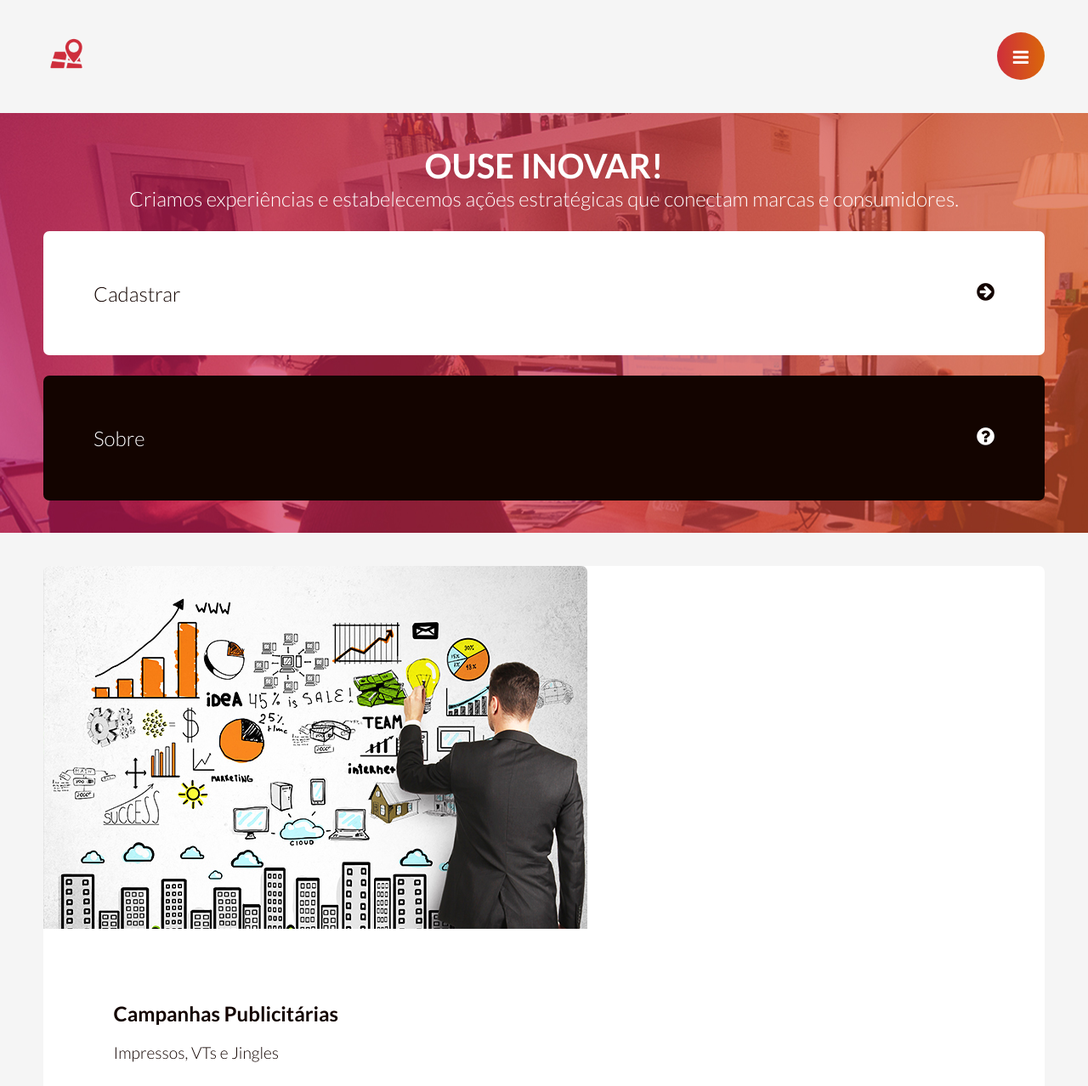
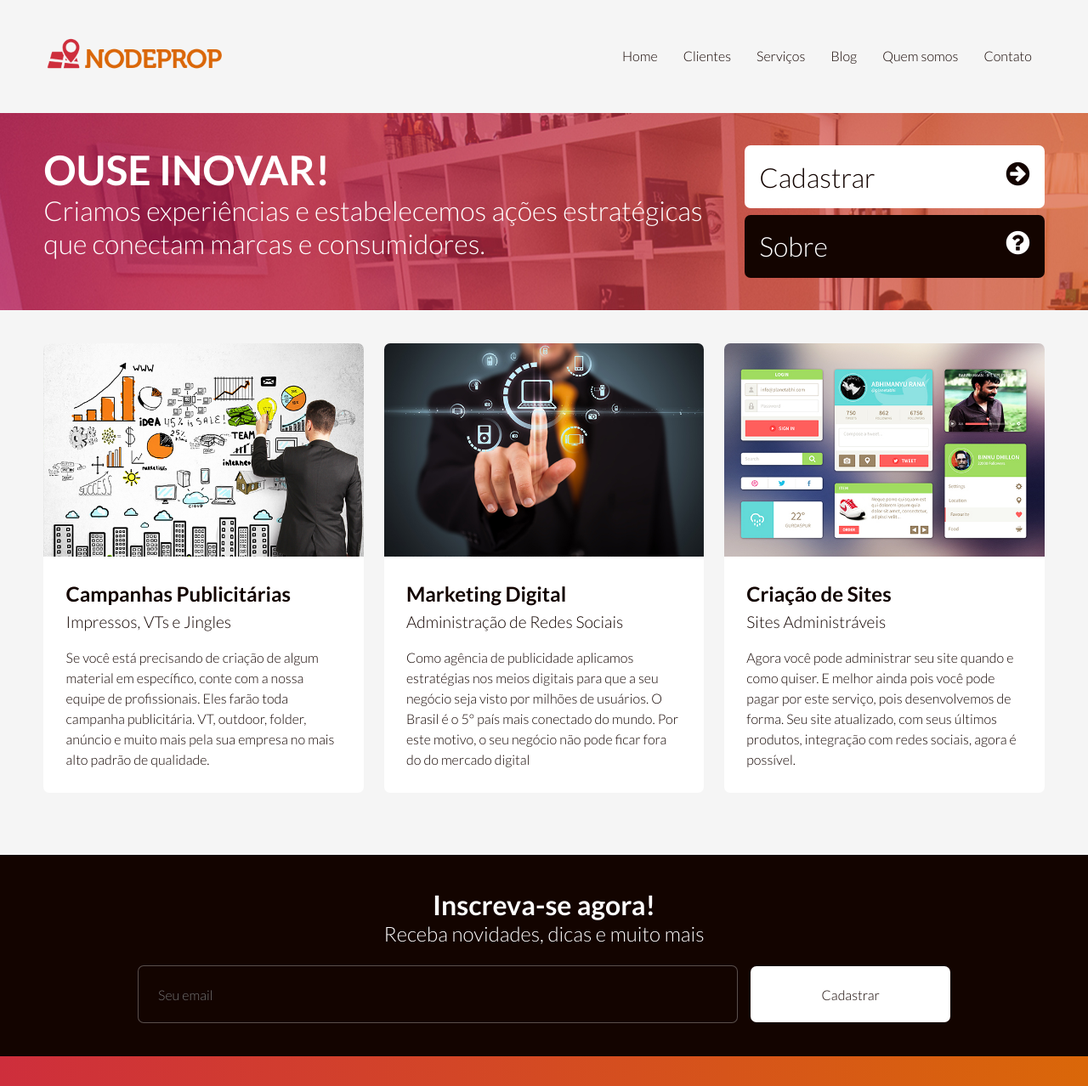
Before and after one commit to Gilvan751/site-responsivo, a plain HTML site: page index.html in a window 1280 px wide. Shown: the top 1278 px of the page at 85% size. Drawn offline with nearby package versions, Linux system fonts and the light colour scheme.

Commit message:
feat: add media quary

```diff
--- a/css/style.css
+++ b/css/style.css
@@ -1,204 +1,91 @@
-/* RESET */
-* {
-    margin: 0;
-    padding: 0;
-    font-size:100%;
-    border:none;
-    outline:none;
-    font-weight:300;
-    box-sizing: border-box;
-    font-family:'Lato', sans-serif;
-}
-body  {
-    background-color:#f5f5f5;
-}
-a {
-    text-decoration: none;
-}
-ul {
-    list-style: none;
-}
-img {
-    max-width: 100%;
-}
-/* CONTAINER */
-.container {
-    width: 100%;
-    float: left;
-    padding: 3% 4%;
-    text-align: center;
-}
-/* BG COLOR */
-.bg-gradiente {
-    background: linear-gradient(to right, #ce2e3c,#da6709)
-}
-.bg-black {
-    background-color:#130400 ;
-}
-.bg-white {
-    background-color: #fff;
-}
-/* HELPERS(BOTÃO RADIUS) */
-.radius {
-    border-radius:7px;
-}
-/*  CABEÇALHO */
-
-.logo {
-    width: 56px;
-    height: 56px;
-    float: left;
-    background:url(../img/logo-mobile.png) center center/56px no-repeat;
-    font-size: 0;
-}
-.btn-menu {
-    width:56px;
-    height: 56px;
-    float:right;
-    text-align: center;
-    color: #fff;
-    border-radius: 56px;
-    cursor: pointer;
-
-}
-/* MENU */
-.menu {
-    display:none;
-    width: 100%;
-    height:100%;
-    position:fixed;
-    background-color: rgba(0,0,0,0.9);
-    top: 0;
-    left: 0;
-}
-.btn-close {
-    font-size:1.5em;
-    color: #fff;
-    float: right;
-    cursor: pointer;
-    margin: 2% 3% 0 0 ;
-}
-.menu ul {
-    width: 100%;
-    float: left;
-    text-align: center;
-}
-.menu li {
-    padding: 1.5%;
-}
-.menu li a {
-    font-size: 2em;
-    color: #fff;
-    padding: 1.5% 3%;
-}
-.menu li a:hover {
-    border: 1px solid #fec63e;
-}
-/* BANNER */
-.banner {
-    background: url(../img/bg.jpg) no-repeat fixed;
-}
-.title {
-    width: 100%;
-}
-.title h2 {
-    font-size:2.5em;
-    color: #fff;
-    font-weight:700;
-}
-.title h3 {
-    font-size:1.5em;
-    color: #fff;
-}
-.buttons {
-    width: 100%;
-    margin-top:2%;
-}
-.buttons i {
-    float:right;
-}
-.btn {
-    width: 100%;
-    font-size: 1.5em;
-    text-align: left;
-    cursor:pointer;
-    padding: 5%;
-}
-.btn-cadastrar {
-   color:#130400;
-}
-.btn-sobre {
-    color:#fff;
-    margin-top: 2%;
-}
-/* SERVIÇOS */
-
-.servico {
-    width: 100%;
-    text-align:left;
-    margin-bottom: 3%;;
-}
-.servico img {
-    border-radius: 7px 7px 0 0;
-}
-.inner {
-    padding: 7%;
-}.inner a {
-    font-size:1.5em;
-    color: #130400;
-    font-weight: 700;
-}
-.inner h4 {
-    font-size:1.2em;
-    color: #130400;
-    margin-top: 2%;
-}
-.inner p {
-    color: #130400;
-    margin-top: 6%;
-    line-height: 1.5em;
-}
-/* NEWSLETTER */
-
-.newsletter h2 {
-    font-size: 1.5em;
-    color: #fff;
-    font-weight: 700;
-}
-.newsletter h3 {
-    color: #fff;
-}
-.newsletter form {
-    margin-top: 2%;
-}
-.newsletter input {
-    width: 100%;
-    color: #fff;
-    border: 1px solid rgba(255,255,255,0.3);
-    padding:5%;
-}
-.newsletter button {
-    width: 100%;
-    color: #130400;
-    border: 1px solid rgba(255,255,255,0.3);
-    padding:5%;
-    cursor: pointer;
-    margin-top: 2%;
-}
-/* FOOTER */
-
-.social-icons a {
-    font-size: 1.5em;
-    color: rgba(255,255,255,0.7);
-    margin-right: 3%;
-}
-.social-icons a:last-child {
-    margin-right: 0;
-}
-.social-icons a:hover {
-    color: rgb(255,255,255);
-}
-.copyright  {
-    margin-top: 2%;
-    color: rgba(255,255,255,0.7);
-}
+/*=========== RESET ==========*/
+* {margin: 0; padding: 0; font-size: 100%; border: none; outline: none; font-weight: 300; box-sizing: border-box;
+    font-family: 'Lato', sans-serif;}
+    body {background-color: #f5f5f5;}
+    a {text-decoration: none;}
+    ul {list-style: none;}
+    img {max-width: 100%;}
+    /*=========== CONTAINER ==========*/
+    .container {width: 100%; float: left; padding: 3% 4%; text-align: center;}
+    /*=========== BG COLORS ==========*/
+    .bg-gradient {background: linear-gradient(to right,#ce2e3c,#da6709);}
+    .bg-black {background-color: #130400; }
+    .bg-white {background-color: #fff;}
+    /*=========== HELPERS ==========*/
+    .radius {border-radius: 7px;}
+    /* CABEÇALHO */
+    .logo {width: 56px; height: 56px; float: left; background: url(../img/logo-mobile.png) center center/56px no-repeat;
+    font-size: 0;}
+    .btn-menu {width: 56px; height: 56px; float: right; text-align: center; color: #fff; border-radius:56px; cursor: pointer;}
+    /* MENU */
+    .menu {display:none; width: 100%; height: 100%; position: fixed; background-color: rgba(0,0,0,0.9); top: 0; left: 0;}
+    .btn-close {font-size: 1.5em; color: #fff; float: right; cursor: pointer; margin: 2% 3% 0 0;}
+    .menu ul {width: 100%; float: left; text-align: center;}
+    .menu li {padding: 1.5%;}
+    .menu li a {font-size: 2em; color: #fff; padding: 1.5% 3%;}
+    .menu li a:hover {border:1px solid #da6709;}
+    /* BANNER */
+    .banner {background: url(../img/bg.jpg) no-repeat fixed;}
+    .title {width: 100%;}
+    .title h2 {font-size: 2.5em; color: #fff; font-weight: 700;}
+    .title h3 {font-size: 1.5em; color: #fff;}
+    .buttons {width: 100%; margin-top: 2%;}
+    .buttons i {float: right;}
+    .btn {width: 100%; font-size: 1.5em; text-align: left; cursor: pointer; padding: 5%; }
+    .btn-cadastrar { color: #130400;}
+    .btn-sobre {color:#fff ; margin-top: 2%;}
+    /* SERVIÇOS */
+    .servico {width: 100%;  text-align: left;  margin-bottom: 3%;}
+    .servico img {border-radius: 7px 7px 0 0;}
+    .inner {padding: 7%;}
+    .inner a {font-size: 1.5em; color: #130400; font-weight: 700; }
+    .inner h4 {font-size: 1.2em; color: #130400; margin-top: 2%; }
+    .inner p {margin-top: 6%; color: #130400; line-height: 1.5em;}
+    /* NEWSLETTER */
+    .newsletter h2 {font-size: 1.5em; color: #fff; font-weight: 700;}
+    .newsletter h3 {color: #fff;}
+    .newsletter form {margin-top: 2%;}
+    .newsletter input {width: 100%;  color: #fff; border: 1px solid rgba(255,255,255,0.3); padding: 5%; }
+    .newsletter button {width: 100%;  color:#130400; padding: 5%; cursor: pointer; margin-top: 2%; }
+    /* RODAPÉ */
+    .social-icons a {font-size: 1.5em; color: rgba(255,255,255,0.7); margin-right: 3%;}
+    .social-icons a:last-child {margin-right: 0;}
+    .social-icons a:hover {color: rgb(255,255,255);}
+    .copyright {color: rgba(255, 255, 255, 0.7); margin-top:2%;}
+    /* ========== MOBILE FIRST ==========*/
+    /* SMALL DEVICES - SMARTPHONES */
+    @media screen and (min-width: 480px) {
+    .logo {width: 214px; background: url(../img/logo.png) center center/214px no-repeat;}
+    .btn {font-size: 2em;}
+    }
+    /* SMALL DEVICES - TABLETS*/
+    @media screen and (min-width: 768px) {
+    .servico {width: 49%; float: left; margin-right: 2%;}
+    .servico:nth-child(2){margin-right: 0;}
+    .newsletter h2 {font-size: 2em;}
+    .newsletter h3 {font-size: 1.5em;}
+    .newsletter input {width: 70%; padding: 2%; float: left; margin-right: 1%;}
+    .newsletter button {width: 29%; padding: 2%; float: right; margin-top: 0;}
+    }
+    /* MEDIUM DEVICES - TABLETS & DESKTOPS*/
+    @media screen and (min-width: 960px) {
+    .title {width: 70%; float: left; text-align: left;}
+    .title h2 {font-size: 3em;}
+    .title h3 {font-size: 2em;}
+    .buttons {width: 30%; float: right; margin-top: 0; }
+    .servico {width: 32%; }
+    .servico:nth-child(2){margin-right: 2%;}
+    .servico:nth-child(3){margin-right: 0;}
+    .newsletter input {width: 60%; float: none;}
+    .newsletter button {width: 20%; float: none;}
+    }
+    /* LARGE DEVICES - WIDE SCREENS*/
+    @media screen and (min-width: 1280px) {
+    .btn-menu {display: none;}
+    .btn-close {display: none;}
+    .menu {width: auto; height: 56px; line-height: 56px; float: right; background-color: #f5f5f5;
+    display: block !important; position: static;}
+    .menu li {padding: 0; float: left;}
+    .menu li a {color:#130400; font-size: 1em; padding: 15px; }
+    .menu li a:hover {border: none; color:#da6709; }
+    }
--- a/index.html
+++ b/index.html
@@ -3,7 +3,7 @@
     <head>
     	<meta charset="utf-8">
     	<meta name="viewport" content="width=device-width, initial-scale=1">
-    	<title>Portifólio  |  Gilvan Oliveira Silva </title>
+    	<title>Site Responsivo |  Gilvan Oliveira Silva </title>
     	<meta name="description" content="Especializado em Marketing Digital, Criação de Sites e Aplicativos Mobile.">
     	<meta name="keywords" content="Agência digital, Marketing, Sites, Portifólio, Exemplos de Portifólio">
     	<meta name="robots" content="index, follow">
@@ -14,78 +14,79 @@
     	<link rel="icon" href="img/icon.png">
     </head>
     <body>
-    <header class="container cabecalho">
-        <a href="index.html"><h1 class="logo"> Portifólio</h1></a>
-        <button class="btn-menu bg-gradiente"><i class="fa fa-bars fa-lg"></i></button>
+        <!-- CABEÇALHO -->
+        <header class="cabecalho container">
+           <a href="index.html"><h1 class="logo"> Site Responsivo - Especializada em Soluções Digitais </h1></a>
+           <button class="btn-menu bg-gradient"><i class="fa fa-bars fa-lg"></i></button>
            <nav class="menu">
                <a class="btn-close"><i class="fa fa-times"></i></a>
                <ul>
                    <li><a href="#">Home</a></li>
-                <li><a href="#">Cliente</a></li>
+                   <li><a href="#">Clientes</a></li>
                    <li><a href="#">Serviços</a></li>
                    <li><a href="#">Blog</a></li>
-                <li><a href="#">Quem Somos</a></li>
+                   <li><a href="#">Quem somos</a></li>
                    <li><a href="#">Contato</a></li>
                </ul>
            </nav>
         </header>
-    <!--  BANNER -->
-    <div class="container banner">
+        <!-- BANNER -->
+        <div class="banner container">
             <div class="title">
                 <h2> OUSE INOVAR! </h2>
                 <h3> Criamos experiências e estabelecemos ações estratégicas que conectam marcas
                     e consumidores.</h3>
             </div>
             <div class="buttons">
-            <button class="btn btn-cadastrar bg-white radius">Cadastrar <i class="fa fa-arrow-circle-right"></i></button>
-            <button class="btn btn-sobre bg-black radius">Sobre <i class="fa fa-question-circle"></i></button>
+                <button class="btn btn-cadastrar bg-white radius"> Cadastrar <i class="fa fa-arrow-circle-right"></i></button>
+                <button class="btn btn-sobre bg-black radius"> Sobre <i class="fa fa-question-circle"></i></button>
             </div>
         </div>
-    <!-- Serviços -->
-        <main class="container servicos">
+        <!-- SERVICOS -->
+        <main class="servicos container">
             <article class="servico bg-white radius">
-                <a href="#"><img src="img/criacoes.jpg" alt="Campanhas publicitarias"></a>
+               <a href="#"><img src="img/criacoes.jpg" alt="Campanhas publicitárias"></a>
                <div class="inner">
-                    <a href="#">Campanhas Publicitárias</a>
+                   <a href="#"> Campanhas Publicitárias </a>
                    <h4>Impressos, VTs e Jingles</h4>
                    <p>Se você está precisando de criação de algum material em específico, conte com a nossa equipe de profissionais.
-                        Eles farão toda campanha publicitária. VT, outdoor, folder, anúncio  e muito mais pela sua empresa no mais alto padrão de qualidade.</p>
+                   Eles farão toda campanha publicitária. VT, outdoor, folder, anúncio  e muito mais pela sua empresa no mais alto padrão de qualidade. </p>
                </div>
             </article>
             <article class="servico bg-white radius">
                <a href="#"><img src="img/md.jpg" alt="Marketing Digital"></a>
                <div class="inner">
-                    <a href="#">Marketing Digital</a>
+                   <a href="#"> Marketing Digital </a>
                    <h4>Administração de Redes Sociais</h4>
                    <p>Como agência de publicidade aplicamos estratégias nos meios
                    digitais para que a seu negócio seja visto por milhões de usuários.
                    O Brasil é o 5° país mais conectado do mundo. Por este motivo, o seu
-                        negócio não pode ficar fora do do mercado digital.</p>
+                   negócio não pode ficar fora do do mercado digital </p>
                </div>
             </article>
             <article class="servico bg-white radius">
                <a href="#"><img src="img/cs.jpg" alt="Criação de Sites"></a>
                <div class="inner">
-                    <a href="#">Criação de Sites</a>
-                    <h4>Sites Administráveis</h4>
+                   <a href="#"> Criação de Sites </a>
+                   <h4> Sites Administráveis </h4>
                    <p>Agora você pode administrar seu site quando e como quiser.
                    E melhor ainda pois você pode pagar por este serviço, pois desenvolvemos de
                    forma. Seu site atualizado, com seus últimos
-                        produtos, integração com redes sociais, agora é possível.</p>
+                   produtos, integração com redes sociais, agora é possível. </p>
                </div>
             </article>
         </main>
         <!-- NEWSLETTER -->
-        <section class="container newsletter bg-black">
-            <h2>Inscreva-se agora!</h2>
-            <h3>Receba novidades, dicas e muito mais</h3>
+        <section class="newsletter container bg-black">
+           <h2> Inscreva-se agora! </h2>
+           <h3>  Receba novidades, dicas e muito mais </h3>
            <form>
-                <input class="bg-black radius" type="email" nome="email" placeholder="Seu email">
-                <button class="bg-white radius">Cadastrar</button>
+              <input class="bg-black radius" type="email" name="email" placeholder="Seu email">
+              <button class="bg-white radius"> Cadastrar </button>
            </form>
         </section>
         <!-- RODAPÉ -->
-        <footer class="container rodape bg-gradiente">
+        <footer class="rodape container bg-gradient">
           <div class="social-icons">
             <a href="#"><i class="fa fa-facebook"></i></a>
             <a href="#"><i class="fa fa-twitter"></i></a>
@@ -93,8 +94,8 @@
             <a href="#"><i class="fa fa-instagram"></i></a>
             <a href="#"><i class="fa fa-envelope"></i></a>
           </div>
-            <p class="copyright"> Copyright © Portifólio 2021. Todos os direitos reservados.</p>
-
+          <p class="copyright">
+            Copyright © Site Responsivo 2021. Todos os direitos reservados.
         </footer>
 
         <!-- JQUERY -->
```
Lines whose indentation alone changed are shown as unchanged.
